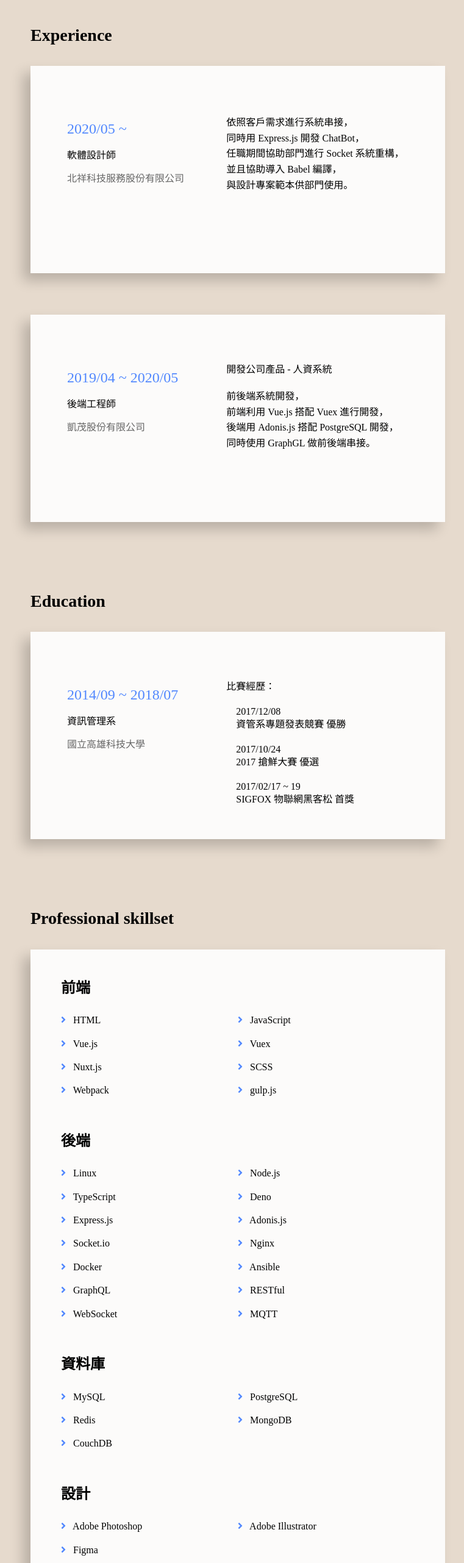
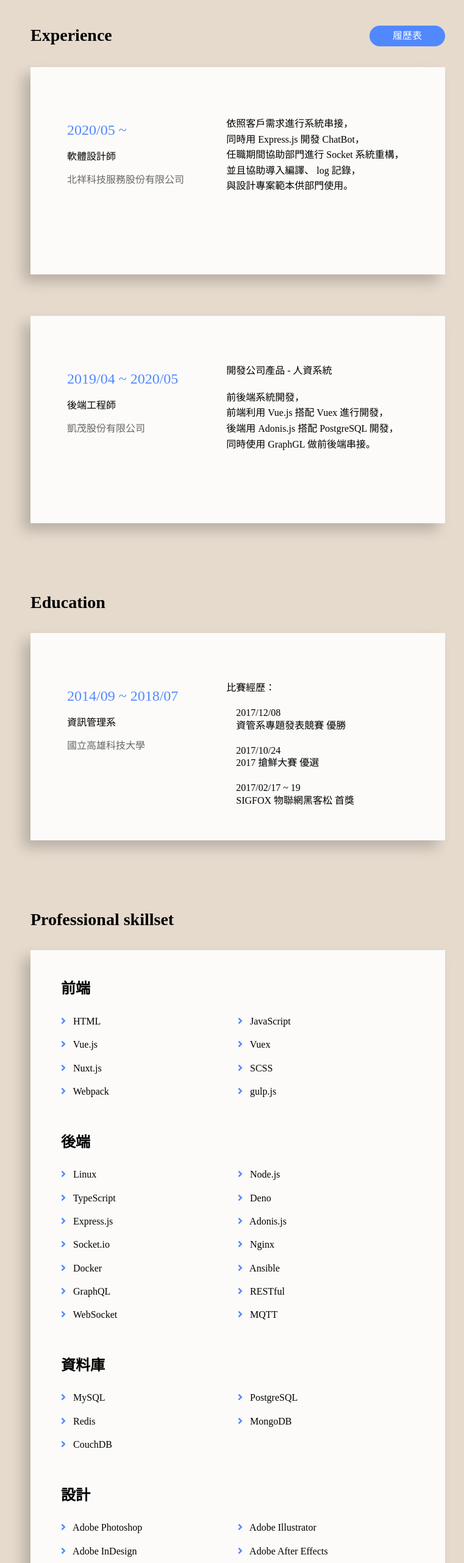
Before and after one commit to chi0307/website-legacy-by-2024-10, a Nuxt app: page /resume in a window 1280 px wide. Shown: the part 234-2797 px from the top of the page at 61% size, without its empty margins (250-1011 px from the left). Built offline with nearby package versions, Linux system fonts and the light colour scheme.

Commit message:
增加履歷表

```diff
--- a/assets/css/pages/_resume.scss
+++ b/assets/css/pages/_resume.scss
@@ -30,11 +30,32 @@
     .experience-title,
     .education-title,
     .skill-title {
+      margin-top: 80px;
+      display: flex;
+      justify-content: space-between;
+
       p {
         font-size: 28px;
         font-weight: bold;
         text-align: left;
-        margin-top: 80px;
+      }
+
+      .cv {
+        background-color: $complementary-color1;
+        border: $complementary-color1 2px solid;
+        color: $white-color;
+        width: 120px;
+        height: 30px;
+        display: flex;
+        justify-content: center;
+        align-items: center;
+        border-radius: 50px;
+        cursor: pointer;
+
+        &:hover {
+          background-color: $primary-color1;
+          color: $black-color;
+        }
       }
 
       @include mobile {
--- a/pages/aboutMe.vue
+++ b/pages/aboutMe.vue
@@ -53,7 +53,7 @@ export default {
         { icon: ['fab', 'bitbucket'], url: 'https://bitbucket.org/junchi_0307' },
       ],
       descriptionTitle: 'Hello',
-      descriptionContent: 'This is my personal website.',
+      descriptionContent: '這是我的個人網站，目前仍緩慢更新中。',
     };
   },
 };
--- a/pages/resume.vue
+++ b/pages/resume.vue
@@ -10,6 +10,9 @@
         <p>
           Experience
         </p>
+        <div class="cv" @click="downloadCV()">
+          履歷表
+        </div>
       </div>
       <div class="experience">
         <ResumeBlock
@@ -66,7 +69,7 @@ export default {
                 依照客戶需求進行系統串接，
                 同時用 Express.js 開發 ChatBot，
                 任職期間協助部門進行 Socket 系統重構，
-                並且協助導入 Babel 編譯，
+                並且協助導入編譯、 log 記錄，
                 與設計專案範本供部門使用。
               `,
             },
@@ -157,10 +160,21 @@ export default {
         },
         {
           title: '設計',
-          skills: ['Adobe Photoshop', 'Adobe Illustrator', 'Figma'],
+          skills: [
+            'Adobe Photoshop',
+            'Adobe Illustrator',
+            'Adobe InDesign',
+            'Adobe After Effects',
+            'Figma',
+          ],
         },
       ],
     };
   },
+  methods: {
+    downloadCV() {
+      window.open('./cv.pdf', '__blank');
+    },
+  },
 };
 </script>
```
Also changed, not shown: 1 other file (tests, documents, lock files or other folders).
